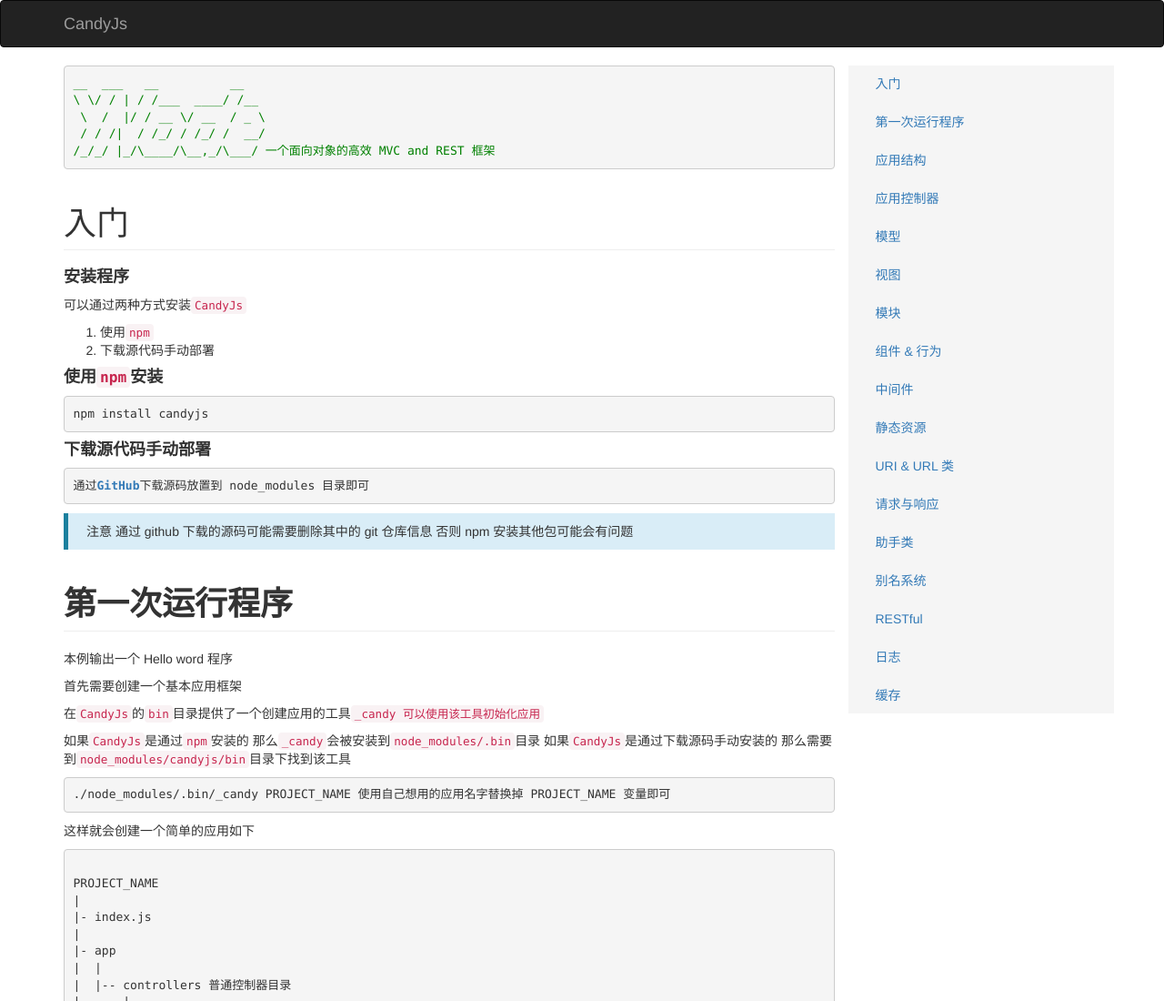
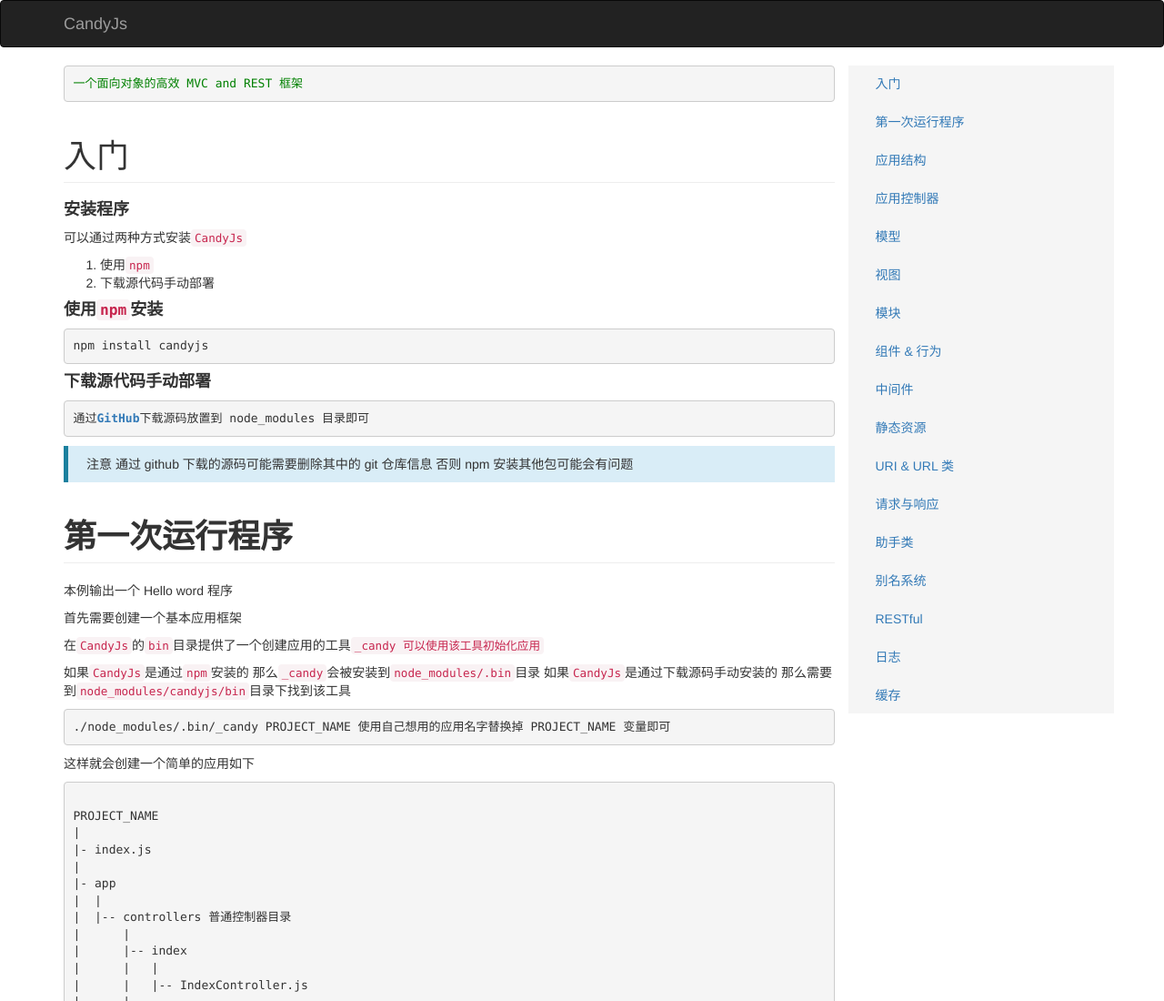
Before and after one commit to candyframework/candyjs, a website: page doc/index.html in a window 1280 px wide. Shown: the top 1100 px of the page at 91% size. Drawn offline with nearby package versions, Linux system fonts and the light colour scheme.

Commit message:
change js

```diff
--- a/doc/index.html
+++ b/doc/index.html
@@ -36,11 +36,7 @@
     <div class="row">
         <div class="col-md-9">
 <pre style="color:green">
-__  ___   __          __
-\ \/ / | / /___  ____/ /__
- \  /  |/ / __ \/ __  / _ \
- / / /|  / /_/ / /_/ /  __/
-/_/_/ |_/\____/\__,_/\___/ 一个面向对象的高效 MVC and REST 框架</h4>
+一个面向对象的高效 MVC and REST 框架
 </pre>
 
             <h1 class="page-header">入门</h1>
--- a/package.json
+++ b/package.json
@@ -1,6 +1,6 @@
 {
   "name": "candyjs",
-  "version": "1.0.0",
+  "version": "1.0.1",
   "description": "An Object-Oriented node mvc and REST framework",
   "main": "index.js",
   "scripts": {
@@ -13,7 +13,7 @@
     "api",
     "framework"
   ],
-  "author": "yulipu",
+  "author": "candyjs",
   "bin": {
       "_candy": "./bin/_candy"
   },
```
Also changed, not shown: doc/index_en.html (+1 -5 lines).
